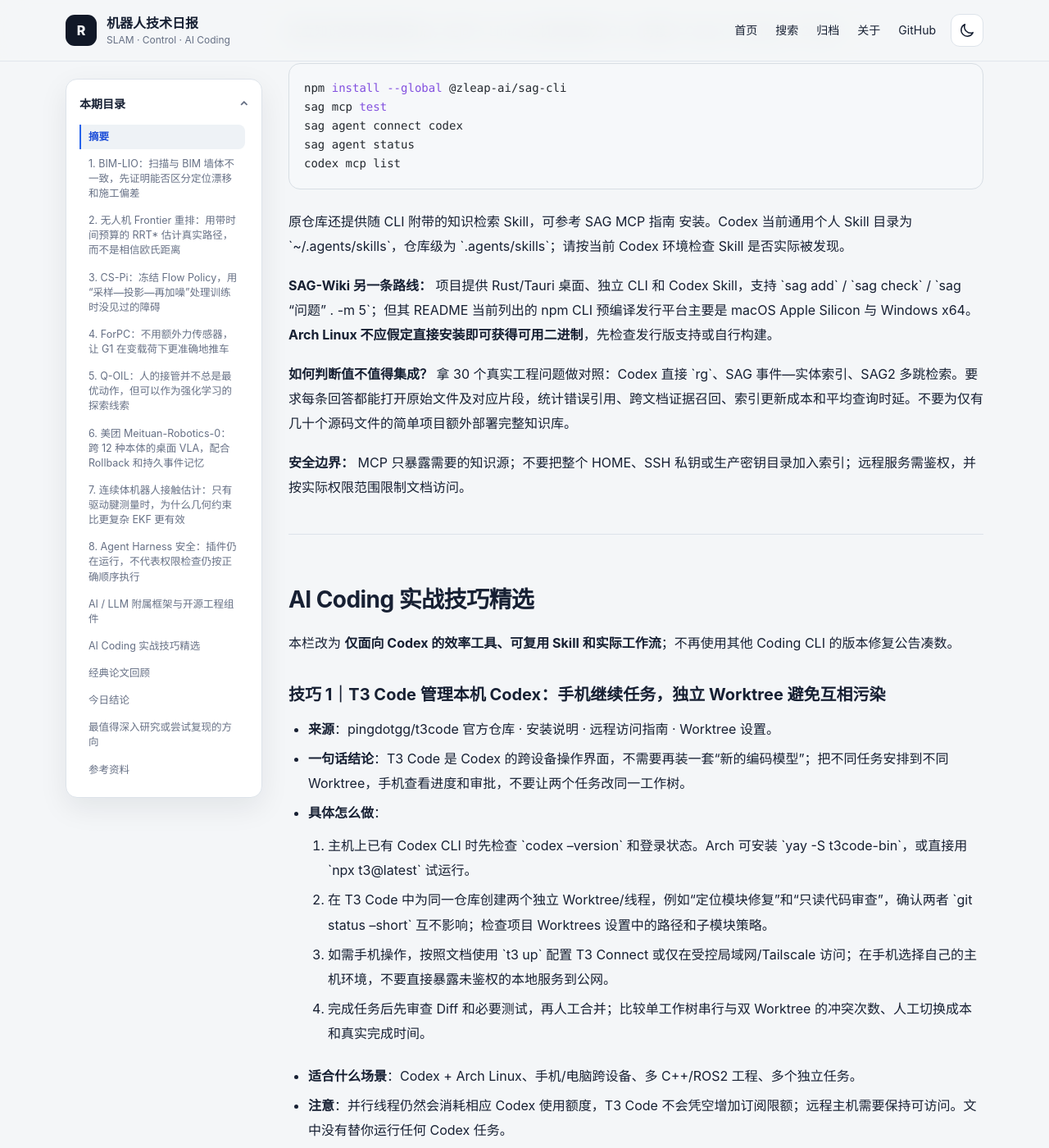
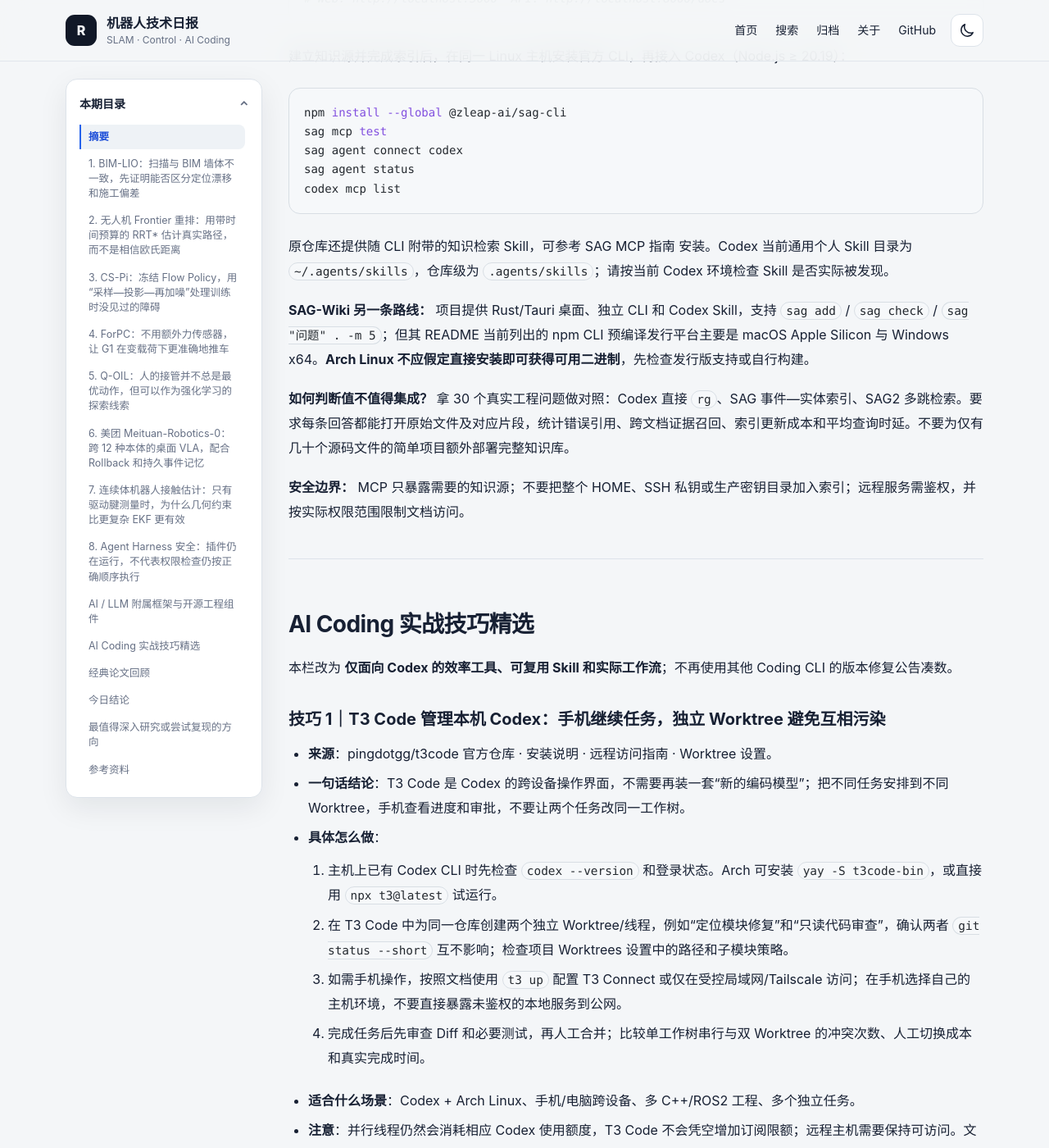
Before and after one commit to helywin/daily, a Jekyll site: the page built from _posts/2026-11-10-robotics-brief.md, in a window 1280 px wide and 1400 px high, scrolled down 14772 px. Shown: the whole window at 82% size. Built offline with Jekyll 4.4.1, drawn with Linux system fonts in a browser that asks for light colours; some of the changed text lies outside the part shown.

Commit message:
docs: fix inline Markdown code formatting in 2026-11-10 brief

```diff
--- a/_posts/2026-11-10-robotics-brief.md
+++ b/_posts/2026-11-10-robotics-brief.md
@@ -383,11 +383,11 @@
 uv run python scripts/run_sag2_benchmark.py --download --index-only --dataset musique
 ~~~
 
-默认高分路线在**查询时依赖 Jev API**。官方示例使用 OpenRouter 的 \`typesafe/jev-1.13\`，需要单独配置 API Key；不能把“零模型索引成本”误写为“端到端完全本地”。
+默认高分路线在**查询时依赖 Jev API**。官方示例使用 OpenRouter 的 `typesafe/jev-1.13`，需要单独配置 API Key；不能把“零模型索引成本”误写为“端到端完全本地”。
 
-项目还提供 \`--mode local --reranker qwen\` 的本地 Qwen3-Reranker-0.6B 路线，权重需提前下载。作者在对应 MuSiQue 消融中报告本地 Qwen 两轮扩展 R@10 **74.18%**，低于 Jev 对照约 **86.6%**；不要暗示替换后完全复现云端分数。
+项目还提供 `--mode local --reranker qwen` 的本地 Qwen3-Reranker-0.6B 路线，权重需提前下载。作者在对应 MuSiQue 消融中报告本地 Qwen 两轮扩展 R@10 **74.18%**，低于 Jev 对照约 **86.6%**；不要暗示替换后完全复现云端分数。
 
-**适合什么场景？** 用于 Codex 对技术规范、历史故障、设计资料做跨文档证据检索，尤其适合“先检索后引用原文”的开发研究流程。先取自己掌握答案的 30 个跨文档问题，对比 \`rg/BM25\`、SAG2+Jev 与本地 reranker，量化证据 Recall@5、全证据命中、一次查询费用与 P95。
+**适合什么场景？** 用于 Codex 对技术规范、历史故障、设计资料做跨文档证据检索，尤其适合“先检索后引用原文”的开发研究流程。先取自己掌握答案的 30 个跨文档问题，对比 `rg/BM25`、SAG2+Jev 与本地 reranker，量化证据 Recall@5、全证据命中、一次查询费用与 P95。
 
 **工程风险：** SAG2 Benchmark 是可复现算法/检索实验入口，并非自动可插入所有 Coding IDE 的成熟知识库；需要作为工具或 MCP 包装后才能参与 Codex 工作流。
 
@@ -395,11 +395,11 @@
 
 **项目与权重：** [feder-cr/jev 源码](https://github.com/feder-cr/jev) · [jevos-v5 Release](https://github.com/feder-cr/jev/releases/tag/jevos-v5) · [Hugging Face 权重](https://huggingface.co/feder-cr/jev)。
 
-首先区分两个名字：**TypeSafe Jev 是单独提供的云端决策模型；jevos 是第三方开源替代实现，不是 Jev 官方开源权重。** jevos 将一句文本/结构化状态和若干判断规则转换为 \`noul\`（yes 概率）、\`choice\`（分类）或 \`score\`（刻度）结果，避免为简单分流调用一次大型生成模型。
+首先区分两个名字：**TypeSafe Jev 是单独提供的云端决策模型；jevos 是第三方开源替代实现，不是 Jev 官方开源权重。** jevos 将一句文本/结构化状态和若干判断规则转换为 `noul`（yes 概率）、`choice`（分类）或 `score`（刻度）结果，避免为简单分流调用一次大型生成模型。
 
 作者发布了 MIT 许可证源码、OpenVINO INT8 权重、GGUF、Linux/Windows/macOS 预编译服务。以 Core Ultra 7 255H 16 线程测试为例，报告单次决策延迟约 **28–130 ms**；v5 版本说明报告 yes/no 主要评测分数 **78.9%**、Agent 指令数据约 **74.0%**。这些是作者选定的测试集及设备结果，不代表对任意未知规则达到相同准确率，也不应和不同任务上的 Jev 分数直接混用。
 
-**Linux 最小运行方式：** 从上述 Release 下载 Linux x64 压缩包及 \`jevos-v5-openvino-int8.zip\` 后：
+**Linux 最小运行方式：** 从上述 Release 下载 Linux x64 压缩包及 `jevos-v5-openvino-int8.zip` 后：
 
 ~~~bash
 tar -xzf jev-linux-x64.tar.gz
@@ -408,7 +408,7 @@
 ./jev serve
 ~~~
 
-默认本地地址为 \`127.0.0.1:8017\`，适合 CPU 常驻；Linux x64 预编译包要求对应系统库（Release 指明 glibc 2.35+），约 1 GB 内存起步。验证独立 API：
+默认本地地址为 `127.0.0.1:8017`，适合 CPU 常驻；Linux x64 预编译包要求对应系统库（Release 指明 glibc 2.35+），约 1 GB 内存起步。验证独立 API：
 
 ~~~bash
 curl -s http://127.0.0.1:8017/v1/systemone \
@@ -420,7 +420,7 @@
 
 **适合什么场景？** Codex 工具调用前的低成本任务分类、日志分流、证据相关性初筛和失败告警；可将分数附带来源后传给主 Agent。强制安全权限仍由确定性代码控制，不能仅用模型概率放行高风险操作。
 
-**与 SAG2 的真实兼容边界：** jevos 暴露 \`POST /v1/systemone\`，SAG2 官方云端示例使用 \`/api/alpha/decisions\`。两者协议及返回结构未被证明完全相同；**本次没有验证 SAG2 直接将 BASE_URL 改为 jevos 就能工作**。要集成应开发并测试薄适配器，并在同一证据集合重做 Recall@K、延迟和成本 A/B。不能把 API 风格相似宣传为“本地无损替换 Jev”。
+**与 SAG2 的真实兼容边界：** jevos 暴露 `POST /v1/systemone`，SAG2 官方云端示例使用 `/api/alpha/decisions`。两者协议及返回结构未被证明完全相同；**本次没有验证 SAG2 直接将 BASE_URL 改为 jevos 就能工作**。要集成应开发并测试薄适配器，并在同一证据集合重做 Recall@K、延迟和成本 A/B。不能把 API 风格相似宣传为“本地无损替换 Jev”。
 
 ### 组件 3｜SAG 与 SAG-Wiki：为 Codex 配一个能追溯原文的知识检索层
 
@@ -445,11 +445,11 @@
 codex mcp list
 ~~~
 
-原仓库还提供随 CLI 附带的知识检索 Skill，可参考 [SAG MCP 指南](https://github.com/Zleap-AI/SAG#MCP-guide) 安装。Codex 当前通用个人 Skill 目录为 \`~/.agents/skills\`，仓库级为 \`.agents/skills\`；请按当前 Codex 环境检查 Skill 是否实际被发现。
+原仓库还提供随 CLI 附带的知识检索 Skill，可参考 [SAG MCP 指南](https://github.com/Zleap-AI/SAG#MCP-guide) 安装。Codex 当前通用个人 Skill 目录为 `~/.agents/skills`，仓库级为 `.agents/skills`；请按当前 Codex 环境检查 Skill 是否实际被发现。
 
-**SAG-Wiki 另一条路线：** 项目提供 Rust/Tauri 桌面、独立 CLI 和 [Codex Skill](https://github.com/Zleap-AI/SAG-Wiki/blob/main/cli/skills/sag/SKILL.md)，支持 \`sag add\` / \`sag check\` / \`sag "问题" . -m 5\`；但其 README 当前列出的 npm CLI 预编译发行平台主要是 macOS Apple Silicon 与 Windows x64。**Arch Linux 不应假定直接安装即可获得可用二进制**，先检查发行版支持或自行构建。
+**SAG-Wiki 另一条路线：** 项目提供 Rust/Tauri 桌面、独立 CLI 和 [Codex Skill](https://github.com/Zleap-AI/SAG-Wiki/blob/main/cli/skills/sag/SKILL.md)，支持 `sag add` / `sag check` / `sag "问题" . -m 5`；但其 README 当前列出的 npm CLI 预编译发行平台主要是 macOS Apple Silicon 与 Windows x64。**Arch Linux 不应假定直接安装即可获得可用二进制**，先检查发行版支持或自行构建。
 
-**如何判断值不值得集成？** 拿 30 个真实工程问题做对照：Codex 直接 \`rg\`、SAG 事件—实体索引、SAG2 多跳检索。要求每条回答都能打开原始文件及对应片段，统计错误引用、跨文档证据召回、索引更新成本和平均查询时延。不要为仅有几十个源码文件的简单项目额外部署完整知识库。
+**如何判断值不值得集成？** 拿 30 个真实工程问题做对照：Codex 直接 `rg`、SAG 事件—实体索引、SAG2 多跳检索。要求每条回答都能打开原始文件及对应片段，统计错误引用、跨文档证据召回、索引更新成本和平均查询时延。不要为仅有几十个源码文件的简单项目额外部署完整知识库。
 
 **安全边界：** MCP 只暴露需要的知识源；不要把整个 HOME、SSH 私钥或生产密钥目录加入索引；远程服务需鉴权，并按实际权限范围限制文档访问。
 
@@ -464,9 +464,9 @@
 - **来源**：[pingdotgg/t3code 官方仓库](https://github.com/pingdotgg/t3code) · [安装说明](https://github.com/pingdotgg/t3code/blob/main/README.md) · [远程访问指南](https://github.com/pingdotgg/t3code/blob/main/docs/user/remote-access.md) · [Worktree 设置](https://github.com/pingdotgg/t3code/blob/main/docs/user/project-settings.md)。
 - **一句话结论**：T3 Code 是 Codex 的跨设备操作界面，不需要再装一套“新的编码模型”；把不同任务安排到不同 Worktree，手机查看进度和审批，不要让两个任务改同一工作树。
 - **具体怎么做**：
-  1. 主机上已有 Codex CLI 时先检查 \`codex --version\` 和登录状态。Arch 可安装 \`yay -S t3code-bin\`，或直接用 \`npx t3@latest\` 试运行。
-  2. 在 T3 Code 中为同一仓库创建两个独立 Worktree/线程，例如“定位模块修复”和“只读代码审查”，确认两者 \`git status --short\` 互不影响；检查项目 Worktrees 设置中的路径和子模块策略。
-  3. 如需手机操作，按照文档使用 \`t3 up\` 配置 T3 Connect 或仅在受控局域网/Tailscale 访问；在手机选择自己的主机环境，不要直接暴露未鉴权的本地服务到公网。
+  1. 主机上已有 Codex CLI 时先检查 `codex --version` 和登录状态。Arch 可安装 `yay -S t3code-bin`，或直接用 `npx t3@latest` 试运行。
+  2. 在 T3 Code 中为同一仓库创建两个独立 Worktree/线程，例如“定位模块修复”和“只读代码审查”，确认两者 `git status --short` 互不影响；检查项目 Worktrees 设置中的路径和子模块策略。
+  3. 如需手机操作，按照文档使用 `t3 up` 配置 T3 Connect 或仅在受控局域网/Tailscale 访问；在手机选择自己的主机环境，不要直接暴露未鉴权的本地服务到公网。
   4. 完成任务后先审查 Diff 和必要测试，再人工合并；比较单工作树串行与双 Worktree 的冲突次数、人工切换成本和真实完成时间。
 - **适合什么场景**：Codex + Arch Linux、手机/电脑跨设备、多 C++/ROS2 工程、多个独立任务。
 - **注意**：并行线程仍然会消耗相应 Codex 使用额度，T3 Code 不会凭空增加订阅限额；远程主机需要保持可访问。文中没有替你运行任何 Codex 任务。
@@ -477,8 +477,8 @@
 - **一句话结论**：相比让 Codex 反复通读一堆 PDF、设计文档或历史说明，先通过检索工具返回可追溯片段，再让 Agent 查对应源码与执行测试。
 - **具体怎么做**：
   1. 按上方 SAG 组件步骤启动容器，添加一个**小范围**知识源并完成索引，不要一次导入整个主目录。
-  2. 使用 \`sag mcp test\`、\`sag agent connect codex\`、\`codex mcp list\` 确认工具确实出现在当前 Codex 配置里。
-  3. 给 Codex 一个跨两份文档才能回答的问题，要求“先返回两个原始文件的证据位置，再判断结论”；同时运行 \`rg\` 基线。
+  2. 使用 `sag mcp test`、`sag agent connect codex`、`codex mcp list` 确认工具确实出现在当前 Codex 配置里。
+  3. 给 Codex 一个跨两份文档才能回答的问题，要求“先返回两个原始文件的证据位置，再判断结论”；同时运行 `rg` 基线。
   4. 检查证据是否真实存在、查询时延和新增文件被重新索引后能否检索到，再决定是否长期启用。
 - **适合什么场景**：GB28181/ROS2 技术规格、长项目设计文件、历史 Bug 分析、Codex 研究型任务。
 - **注意**：工具能检索到相关文本不代表它是当前版本的正确实现；必须结合 Git 当前分支、运行配置与必要测试判断。
@@ -488,7 +488,7 @@
 - **来源**：[Codex Skills 官方说明](https://learn.chatgpt.com/docs/customization/overview) · [Codex Skill 构建文档](https://learn.chatgpt.com/docs/build-skills)。
 - **一句话结论**：把常用的“限定修改范围 → 运行最小相关测试 → 查看 Diff”打包为 Skill，只有需要时再加载，避免每轮 Prompt 重复铺满项目规范。
 - **具体怎么做**：
-  1. 在仓库创建 \`.agents/skills/verify-change/SKILL.md\`。
+  1. 在仓库创建 `.agents/skills/verify-change/SKILL.md`。
   2. 填入下面这份最小 Skill：
 
 ~~~markdown
@@ -504,7 +504,7 @@
 5. Do not modify tests to conceal failures; do not auto-commit or push.
 ~~~
 
-  3. 在新 Codex 会话中用 \`$verify-change\` 显式触发，选择一个小改动，检查 Skill 是否被加载及真正运行了相应测试。
+  3. 在新 Codex 会话中用 `$verify-change` 显式触发，选择一个小改动，检查 Skill 是否被加载及真正运行了相应测试。
   4. 与每次都粘贴长提示词的方式对照，比较上下文占用、无关文件修改和验收遗漏；确认有效后再推广给其他仓库。
 - **适合什么场景**：Codex CLI、C++/ROS2、多模块工程、长期任务和共用 Skill。
 - **注意**：Skill 是操作指导而不是权限沙盒；复杂 CI、安全发布和跨仓库写操作仍须有独立执行权限。不要因为本例出现 Skill，就额外生成大批无价值日志与验收脚本。
```
